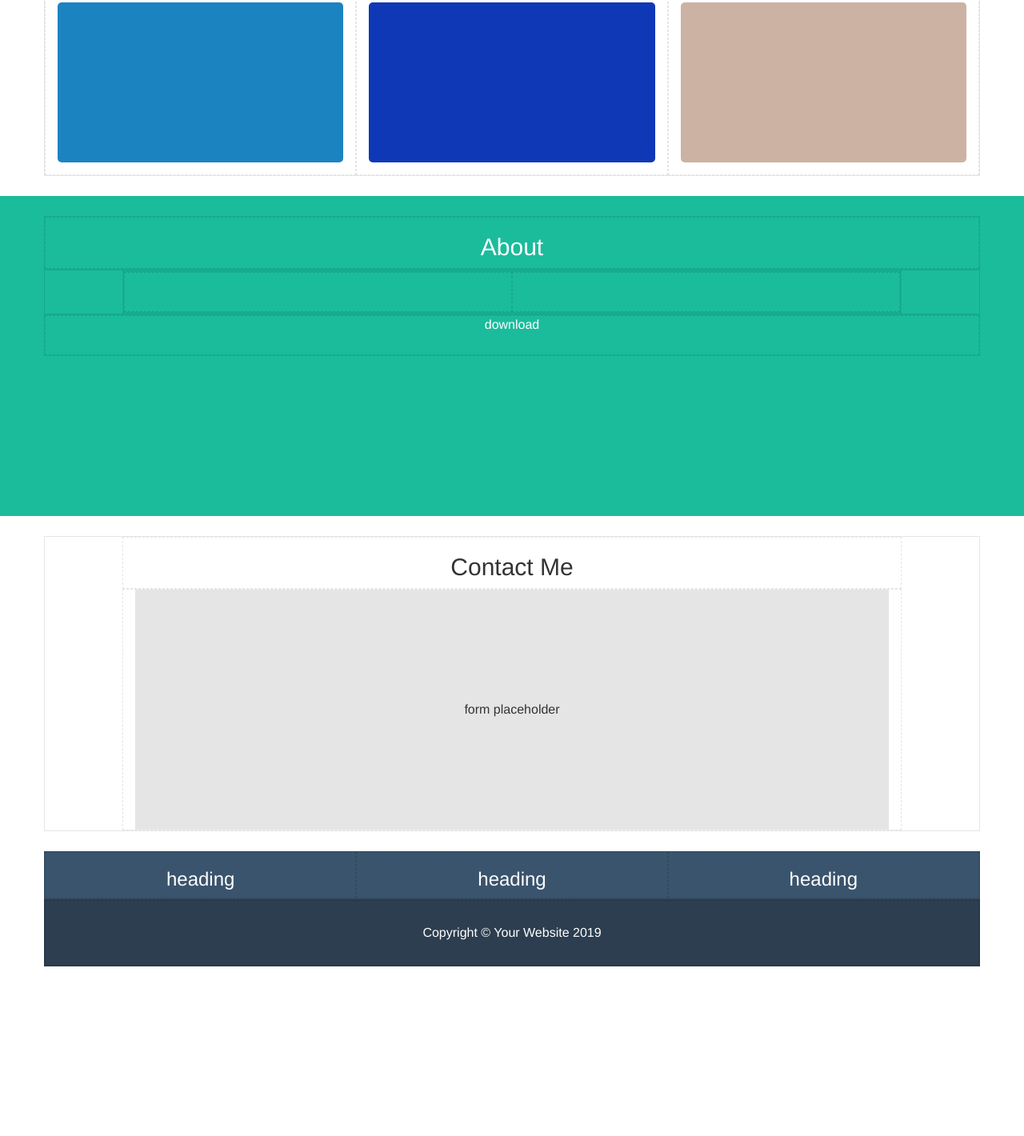
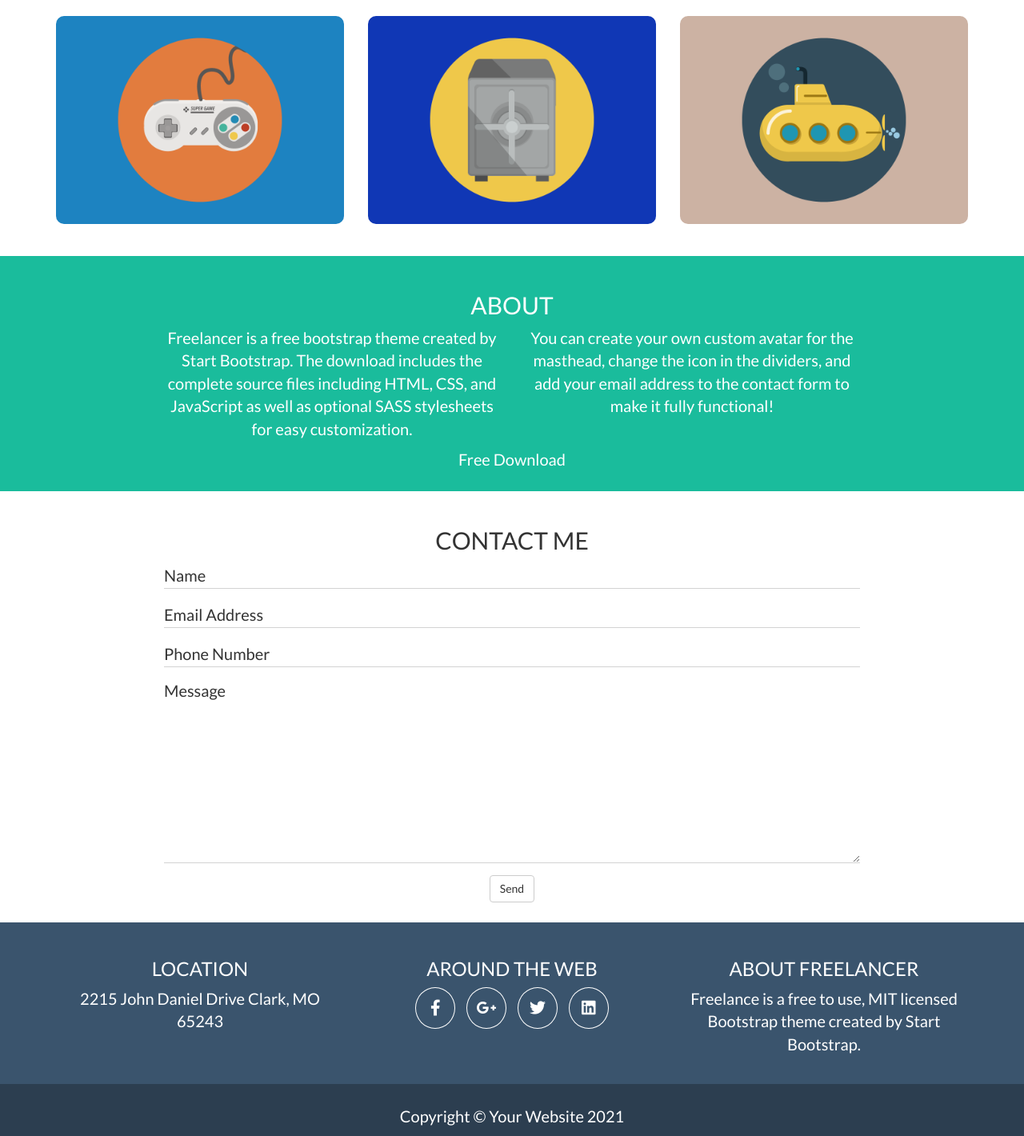
Before and after one commit to Maurizio-Grasso/html-css-bootstrap-freelancer, a plain HTML site: page index.html in a window 1280 px wide. Shown: the part 820-2240 px from the top of the page at 80% size. Before the commit the page ends 2028 px from the top, so only its background shows below. Drawn offline with nearby package versions, Linux system fonts and the light colour scheme.

Commit message:
4/2-17:20

```diff
--- a/css/style.css
+++ b/css/style.css
@@ -13,25 +13,6 @@ D E G U G
   min-height: 50px;
 }
 
-.debug .jumbo::after {
-  content: "Jumbotron Placeholder";
-  padding: 50px;
-}
-
-.debug form {
-  min-height: 300px;
-  background-color: rgba(0, 0, 0, 0.1);
-  position: relative;
-}
-
-.debug form::after {
-  content: "form placeholder";
-  position: absolute;
-  top: 50%;
-  left: 50%;
-  transform: translate(-50% , -50%);
-}
-
 /*
 #########
 R E S E T
@@ -43,43 +24,76 @@ html {
 }
 
 body {
-  font-size: 1.6rem;
+  font-size: 2rem;
+  font-family: 'Lato', sans-serif;
+  font-weight: 400;
   text-align: center;
 }
 
+* {
+  margin: 0;
+  padding: 0;
+  box-sizing: border-box;
+}
+
+a {
+  color: inherit;
+  cursor: pointer;
+}
+a:hover {
+  text-decoration: none;
+  color: inherit;
+}
  /*
  ###################
  U T I L I T I E S
  ###################
  */
 
+.wrapper {
+  width: 75%;
+  max-width: 900px;
+  margin:auto;
+}
+
 ul.inline-list li {
   display: inline-block;
-}
-
-#main-menu {
-  float: right;
-  text-align: right;
 }
 
 .text-color-white {
   color:white;
 }
 
+h1 ,
+h2 ,
+h3 {
+  text-transform: uppercase;
+}
+
 .bg-color-green {
   background-color: #1abc9c;
 }
-
 .bg-color-dark-blue {
   background-color: #2c3e50;
 }
-
 .bg-color-light-blue {
   background-color: #3a546d;
 }
 
-section {
+.height-small {
+  height: 8rem;
+}
+
+.padding-top-standard {
+  padding-top: 15px;
+}
+.padding-bottom-standard {
+  padding-bottom: 15px;
+}
+.padding-top-more {
   padding-top: 25px;
+}
+.padding-bottom-more {
   padding-bottom: 25px;
 }
 
@@ -95,7 +109,12 @@ header {
 
 #main-menu-outer ,
 #logo-outer {
-  height: 80px;
+  height: 8rem;
+}
+
+#main-menu {
+  float: right;
+  text-align: right;
 }
 
 #logo-outer {
@@ -103,27 +122,21 @@ header {
 }
 
 #hamburger-icon {
-  font-size: 40px;
+  font-size: 4rem;
 }
 
 #header-top #logo-text ,
 header nav ,
 #hamburger-icon {
-  line-height: 80px;
+  line-height: 8rem;
 }
 
 #header-bottom {
-  min-height: 400px;
   overflow: auto;
-  position: relative;
 }
 
-.jumbo {
-  background-color: rgba(255, 255, 255, 0.25);
-  position: absolute;
-  left: 50%;
-  top:50%;
-  transform: translate(-50% , -50%);
+.ms-jumbotron > img {
+  max-width: 25rem;
 }
 
 /*
@@ -133,22 +146,11 @@ P O R T F O L I O
 #################
 */
 
-#portfolio-images > [class*="col-"] {
-  padding: 15px;
+
+.column-inner-content img {
+  max-width:100%;
+  border-radius: 10px;
 }
-
-.column-inner-content {
-  width:100%;
-  min-height: 200px;
-  border-radius: 5px;
-}
-
-#portfolio-images > div:nth-child(1) .column-inner-content { background-color: #ba4b63; }
-#portfolio-images > div:nth-child(2) .column-inner-content { background-color: #1ea4b6; }
-#portfolio-images > div:nth-child(3) .column-inner-content { background-color: #140f0f; }
-#portfolio-images > div:nth-child(4) .column-inner-content { background-color: #1c83c1; }
-#portfolio-images > div:nth-child(5) .column-inner-content { background-color: #0e38b5; }
-#portfolio-images > div:nth-child(6) .column-inner-content { background-color: #ccb2a3; }
 
 /*
 #########
@@ -156,9 +158,36 @@ A B O U T
 #########
 */
 
-section#about {
-  min-height: 400px;
+/*
+#############
+C O N T A C T
+#############
+*/
+
+.ms-form-group {
+  margin-bottom: 15px;
 }
+
+form .ms-form-group .ms-input-style ,
+form .ms-form-group .ms-input-style:focus {
+  color: inherit;
+  box-shadow: none;
+  -webkit-box-shadow: none;
+  padding: 0;
+  border-radius: 0;
+  border-style: none;
+  border-bottom-style: solid;
+  border-color: lightgray;
+}
+
+.ms-input-style ,
+.ms-input-style::placeholder {
+  color: inherit;
+  font-size: 2rem;
+}
+
+
+
 
 /*
 ###########
@@ -166,11 +195,19 @@ F O O T E R
 ###########
 */
 
-footer #copyright-text {
-  height: 80px;
-  line-height: 80px;
+footer ul.social-links li span {
+  display: inline-block;
+  font-size: 2rem;
+  border: 1px solid white;
+  border-radius: 50%;
+  line-height: 5rem;
+  width:5rem;
+}
+footer ul.social-links li:not(:last-child) span {
+  margin-right:10px;
 }
 
-footer .copyright-bar {
-  background-color: #2c3e50;
+
+footer .footer-bottom {
+  line-height: 8rem;
 }
--- a/index.html
+++ b/index.html
@@ -2,6 +2,10 @@
 <html lang="it" dir="ltr">
   <head>
     <meta name="viewport" content="width=device-width, initial-scale=1.0">
+
+    <!-- Google Font -->
+    <link rel="preconnect" href="https://fonts.gstatic.com">
+    <link href="https://fonts.googleapis.com/css2?family=Lato:ital,wght@0,400;0,700;0,900;1,400&display=swap" rel="stylesheet">
 
     <!-- Bootstrap FA-->
     <link rel="stylesheet" href="https://cdnjs.cloudflare.com/ajax/libs/font-awesome/5.15.2/css/all.min.css">
@@ -12,7 +16,7 @@
     <meta charset="utf-8">
     <title>Freelancer</title>
   </head>
-  <body class="debug">
+  <body class="">
 
   <header>
     <div id="header-top" class="text-color-white bg-color-dark-blue">
@@ -21,18 +25,18 @@
 
         <div class="row">
 
-          <div id="logo-outer" class="col-xs-5">
+          <div id="logo-outer" class="col-xs-6 height-small">
             <span id="logo-text">Start Bootstrap</span>
           </div>
 
-          <div id="main-menu-outer" class="col-xs-7">
+          <div id="main-menu-outer" class="col-xs-6 height-small">
 
             <nav id="main-menu">
 
               <ul class="inline-list hidden-xs hidden-sm">
-                <li>Item</li>
-                <li>Item</li>
-                <li>Item</li>
+                <li><a>Portfolio</a></li>
+                <li><a>about</a></li>
+                <li><a>contact</a></li>
               </ul>
 
               <span id="hamburger-icon" class="fas fa-bars visible-xs visible-sm"></span>
@@ -46,21 +50,33 @@
 
     </div>
 
-    <div id="header-bottom" class="text-color-white bg-color-green">
+    <div id="header-bottom" class=" text-color-white bg-color-green">
+      <div class="wrapper padding-top-more padding-bottom-more">
+        <div class="container-fluid">
+          <div class="row">
+            <div class="col-xs-12">
+              <div class="ms-jumbotron">
 
-      <div class="jumbo">
-        <!--
-          Jumbotron content here
-        -->
-      </div>
+                <img src="https://startbootstrap.github.io/startbootstrap-freelancer/assets/img/avataaars.svg" alt="avatar">
 
-    </div>
+                <h1>Start Bootstrap</h1>
+
+                <hr>
+                <span>item - </span>
+                <span>item - </span>
+                <span>item</span>
+
+              </div>  <!-- .ms-jumbotron END -->
+            </div>  <!-- .col-xs-12 END -->
+          </div>  <!-- .row END -->
+        </div>  <!-- .container-fluid END -->
+    </div>  <!-- #header-bottom END -->
 
   </header>
 
   <main>
 
-    <section id="portfolio">
+    <section id="portfolio" class="padding-top-more padding-bottom-more">
 
     <div class="container">
 
@@ -73,38 +89,38 @@
       <div id="portfolio-images" class="row">    <!-- Portfolio Images Row -->
 
         <div class="col-xs-12 col-sm-6 col-md-4">
-          <div class="column-inner-content">
-
+          <div class="column-inner-content padding-bottom-standard padding-top-standard">
+            <img src="img/cabin.png" alt="cabin">
           </div>
         </div>
 
         <div class="col-xs-12 col-sm-6 col-md-4">
-          <div class="column-inner-content">
-
+          <div class="column-inner-content padding-bottom-standard padding-top-standard">
+            <img src="img/cake.png" alt="cake">
           </div>
         </div>
 
         <div class="col-xs-12 col-sm-6 col-md-4">
-          <div class="column-inner-content">
-
+          <div class="column-inner-content padding-bottom-standard padding-top-standard">
+            <img src="img/circus.png" alt="circus">
           </div>
         </div>
 
         <div class="col-xs-12 col-sm-6 col-md-4">
-          <div class="column-inner-content">
-
+          <div class="column-inner-content padding-bottom-standard padding-top-standard">
+            <img src="img/game.png" alt="game">
           </div>
         </div>
 
         <div class="col-xs-12 col-sm-6 col-md-4">
-          <div class="column-inner-content">
-
+          <div class="column-inner-content padding-bottom-standard padding-top-standard">
+            <img src="img/safe.png" alt="safe">
           </div>
         </div>
 
         <div class="col-xs-12 col-sm-6 col-md-4">
-          <div class="column-inner-content">
-
+          <div class="column-inner-content padding-bottom-standard padding-top-standard">
+            <img src="img/submarine.png" alt="submarine">
           </div>
         </div>
 
@@ -115,51 +131,67 @@
 
     </section>
 
-    <section id="about" class="bg-color-green text-color-white">
+    <section id="about" class="  bg-color-green text-color-white padding-top-more padding-bottom-more">
+      <div class="wrapper">
+        <div class="container-fluid">
+          <div class="row">
+            <div class="col-xs-12">
+              <h2>About</h2>
+            </div>
 
-      <div class="container">
-        <div class="row">
-          <div class="col-xs-12">
-            <h2>About</h2>
-          </div>
-        </div>
+            <div class="col-xs-12 col-sm-6">
+              <p>Freelancer is a free bootstrap theme created by Start Bootstrap. The download includes the complete source files including HTML, CSS, and JavaScript as well as optional SASS stylesheets for easy customization.</p>
+            </div>
 
-        <div class="row">
-          <div class="col-xs-10 col-xs-offset-1">
-            <div class="row">
-              <div class="col-xs-12 col-sm-6"></div>
-              <div class="col-xs-12 col-sm-6"></div>
+            <div class="col-xs-12 col-sm-6">
+              <p>You can create your own custom avatar for the masthead, change the icon in the dividers, and add your email address to the contact form to make it fully functional!</p>
+            </div>
+            <div class="col-xs-12">
+              Free Download
             </div>
           </div>
         </div>
+      </div>
+    </section>
 
-        <div class="row">
-          <div class="col-xs-12">
-            download
-          </div>
-        </div>
+    <section id="contact-me" class="padding-top-more padding-bottom-more">
+      <div class="wrapper">
+        <div class="container-fluid">
+          <div class="row">
 
-      </div>
+            <div class="col-xs-12">
+                <h2>Contact Me</h2>
+            </div>
+
+            <div class="col-xs-12">
+              <div class="outer-form">
+                <form>
 
 
-    </section>
 
-    <section id="contact-me">
-      <div class="container">
-        <div class="row">
+                  <div class="ms-form-group">
+                    <input type="text" class="ms-input-style form-control" id="InputName" placeholder="Name">
+                  </div>
 
-          <div class="col-xs-10 col-xs-offset-1">
-              <h2>Contact Me</h2>
+                  <div class="ms-form-group">
+                    <input type="email" class="ms-input-style form-control" id="InputEmail" placeholder="Email Address">
+                  </div>
+
+                  <div class="ms-form-group">
+                    <input type="text" class="ms-input-style form-control" id="exampleInputEmail1" placeholder="Phone Number">
+                  </div>
+
+                  <div class="ms-form-group">
+                    <textarea class="ms-input-style form-control" name="message" rows="8" cols="80" placeholder="Message"></textarea>
+                  </div>
+
+                  <button type="submit" class="btn btn-default">Send</button>
+
+                </form>
+              </div>
+            </div>
+
           </div>
-
-          <div class="col-xs-10 col-xs-offset-1">
-            <form class="" action="index.html" method="post">
-              <!--
-              form content here
-            -->
-            </form>
-          </div>
-
         </div>
       </div>
     </section>
@@ -167,31 +199,39 @@
   </main>
 
   <footer>
-    <div class="container">
-      <div class="row bg-color-light-blue text-color-white">
+    <div class="inner-footer text-color-white">
 
-        <div class="col-xs-12 col-sm-4">
-          <h3>heading</h3>
+      <div class="footer-top bg-color-light-blue padding-top-more padding-bottom-more">
+        <div class="container">
+          <div class="row">
+            <div class="col-xs-12 col-sm-4">
+              <h3>location</h3>
+              <p> 2215 John Daniel Drive Clark, MO 65243 </p>
+            </div>
+            <div class="col-xs-12 col-sm-4">
+              <h3>around the web</h3>
+              <ul class="inline-list social-links">
+                <li><a href="#"><span class="fab fa-facebook-f"></span></a></li>
+                <li><a href="#"><span class="fab fa-google-plus-g"></span></a></li>
+                <li><a href="#"><span class="fab fa-twitter"></span></a></li>
+                <li><a href="#"><span class="fab fa-linkedin"></span></a></li>
+              </ul>
+            </div>
+            <div class="col-xs-12 col-sm-4">
+              <h3>About Freelancer</h3>
+              <p>Freelance is a free to use, MIT licensed Bootstrap theme created by <a>Start Bootstrap</a>.</p>
+            </div>
+          </div>
         </div>
+      </div>
 
-        <div class="col-xs-12 col-sm-4">
-          <h3>heading</h3>
-        </div>
+      <div class="footer-bottom bg-color-dark-blue height-small">
 
-        <div class="col-xs-12 col-sm-4">
-          <h3>heading</h3>
-        </div>
+        <span>Copyright &copy; Your Website 2021</span>
 
       </div>
 
-      <div id="copyright-bar" class="row bg-color-dark-blue text-color-white">
-        <div class="col-xs-12">
-          <span id="copyright-text">Copyright &copy; Your Website 2019</span>
-        </div>
-      </div>
-
     </div>
-
   </footer>
 
   </body>
```
Also changed, not shown: img/cabin.png (added), img/cake.png (added), img/circus.png (added), img/game.png (added), img/safe.png (added), img/submarine.png (added).
